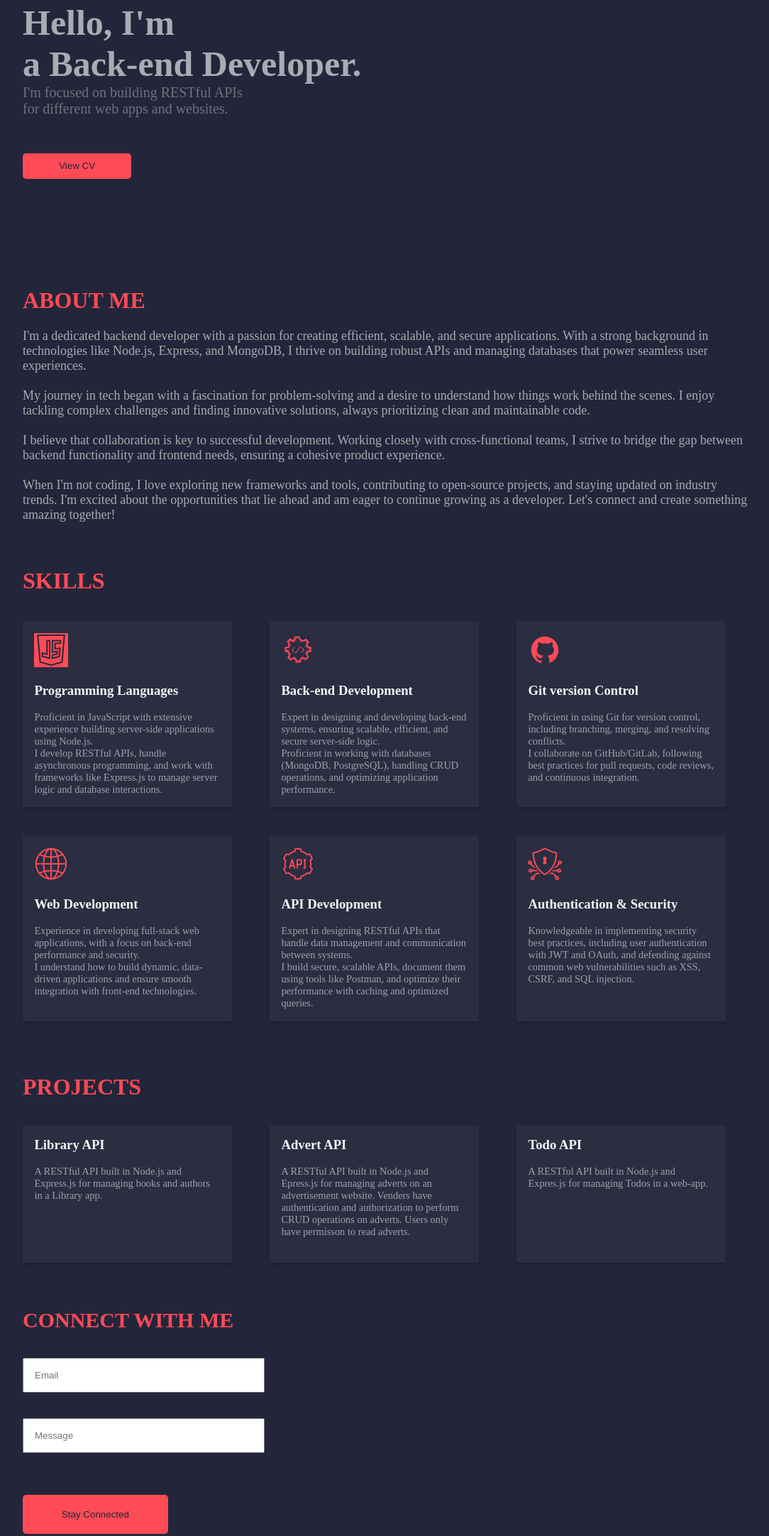
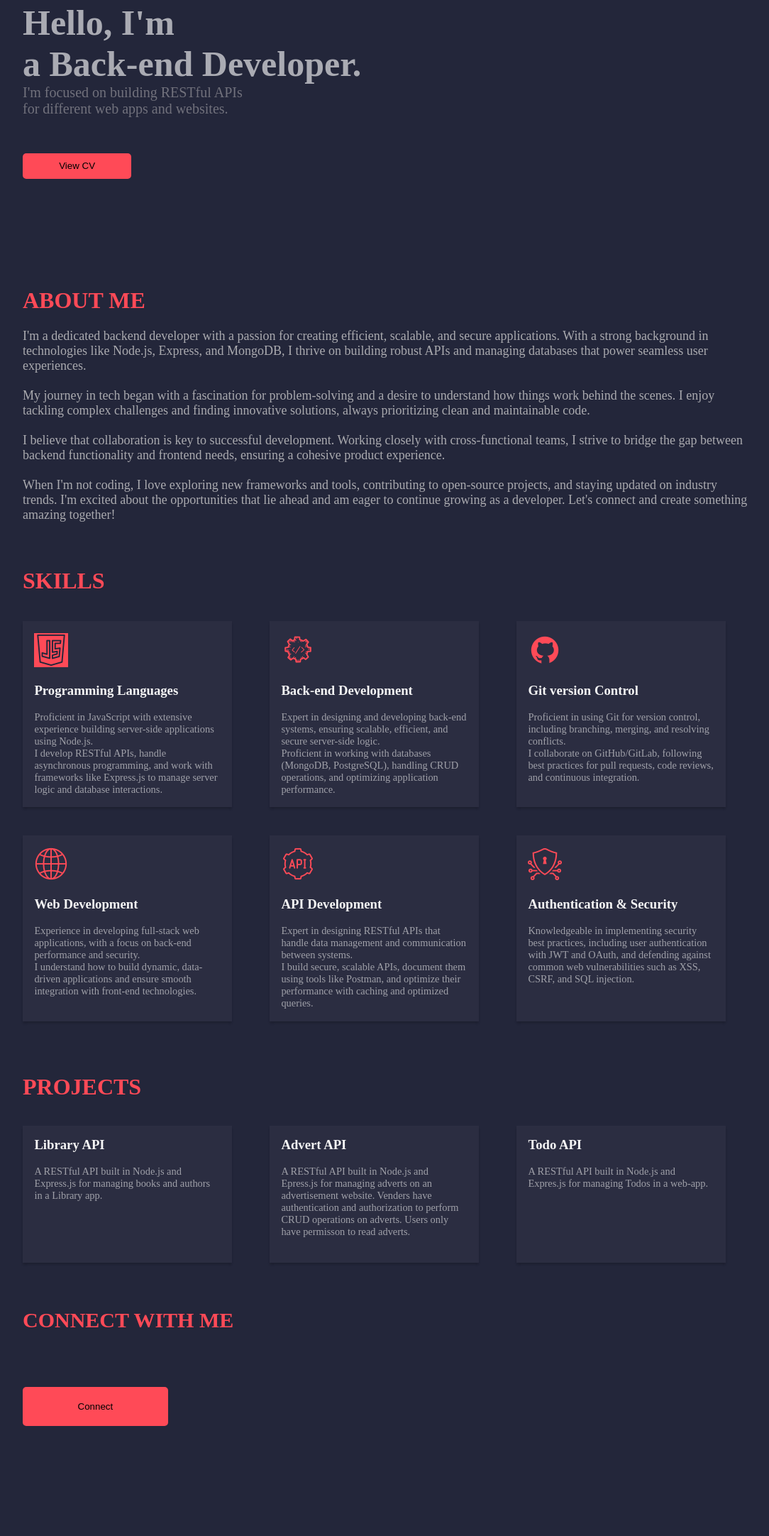
Before and after one commit to shellyb-online/shellyb-online.github.io, a plain HTML site: page index.html in a window 1280 px wide. Shown: the part 189-2353 px from the top of the page at 71% size, without its empty margins (96-1180 px from the left). After the commit the page ends 2216 px from the top, so only its background shows below. Drawn offline with Linux system fonts and the light colour scheme.

Commit message:
changes to html file

```diff
--- a/index.html
+++ b/index.html
@@ -28,7 +28,7 @@
                 </p>
             </div>
             <div class="btn">
-                <button><a href="">View CV</a></button>
+                <button onclick="location.href = 'https://docs.google.com/document/d/1SHrsqkJ0gPV3AgvmEsjhG32QSNwFtPCQ/edit?pli=1';">View CV</button>
             </div>
         </section>
     </header>
@@ -131,9 +131,7 @@
             <div class="motion-1">
                 <h3>Advert API</h3><br>
                 <p>
-                    A RESTful API built in Node.js and Epress.js for managing adverts on an advertisement website.
-                    Venders have authentication and authorization to perform CRUD operations on adverts. Users only have
-                    permisson to read adverts.
+                    A RESTful API built in Node.js and Epress.js for managing adverts on an advertisement website. Venders have authentication and authorization to perform CRUD operations on adverts. Users only have permisson to read adverts.
                 </p>
             </div>
             <div class="motion-1">
@@ -151,14 +149,14 @@
                 <div>
                     <h4>CONNECT WITH ME</h4>
                 </div><br><br>
-                <form class="background-form">
+                <!-- <form class="background-form">
                     <input type="email" placeholder="Email">
                 </form><br><br>
                 <form class="background-form">
                     <input type="text" placeholder="Message">
-                </form><br>
+                </form><br> -->
                 <div class="btn-1">
-                    <button><a href="">Stay Connected</a></button>
+                    <button onclick="location.href='mailto:banahene1313@gmail.com';">Connect</button>
                 </div>
             </div>
         </div>
```
